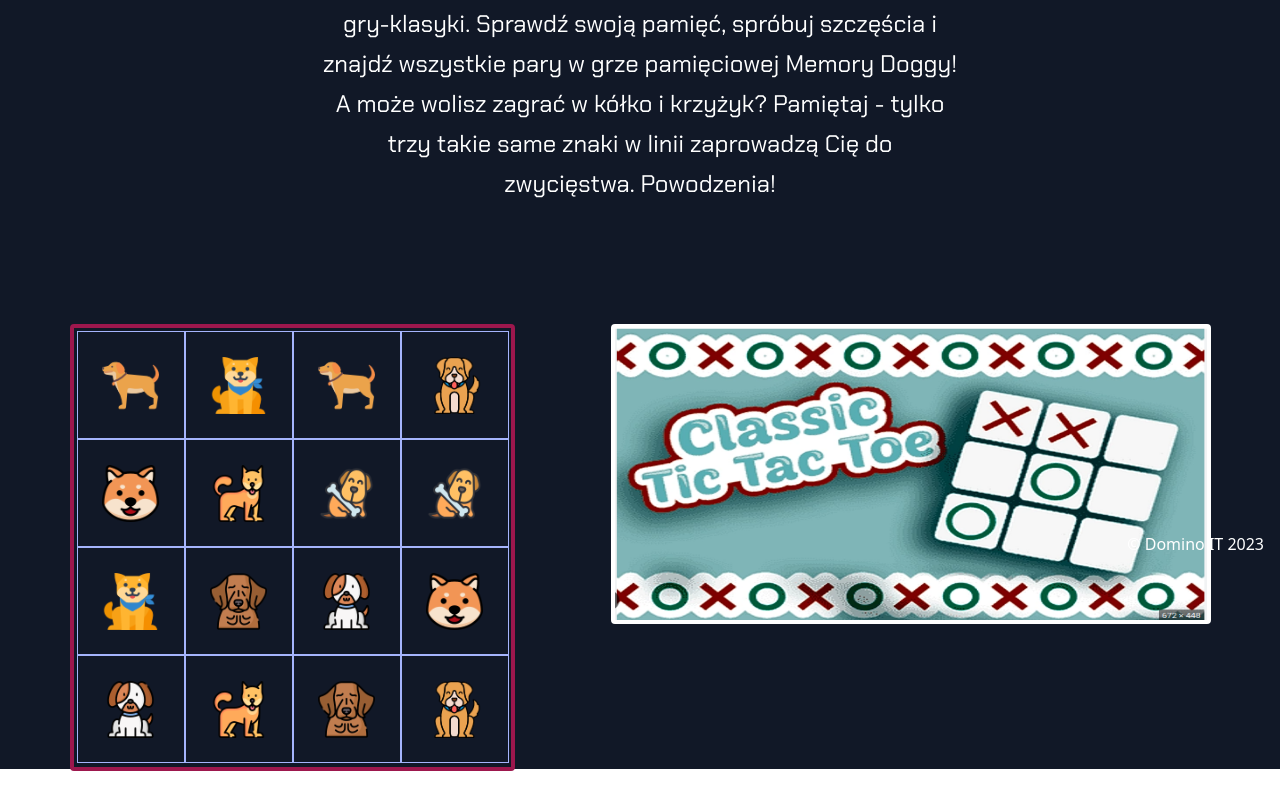
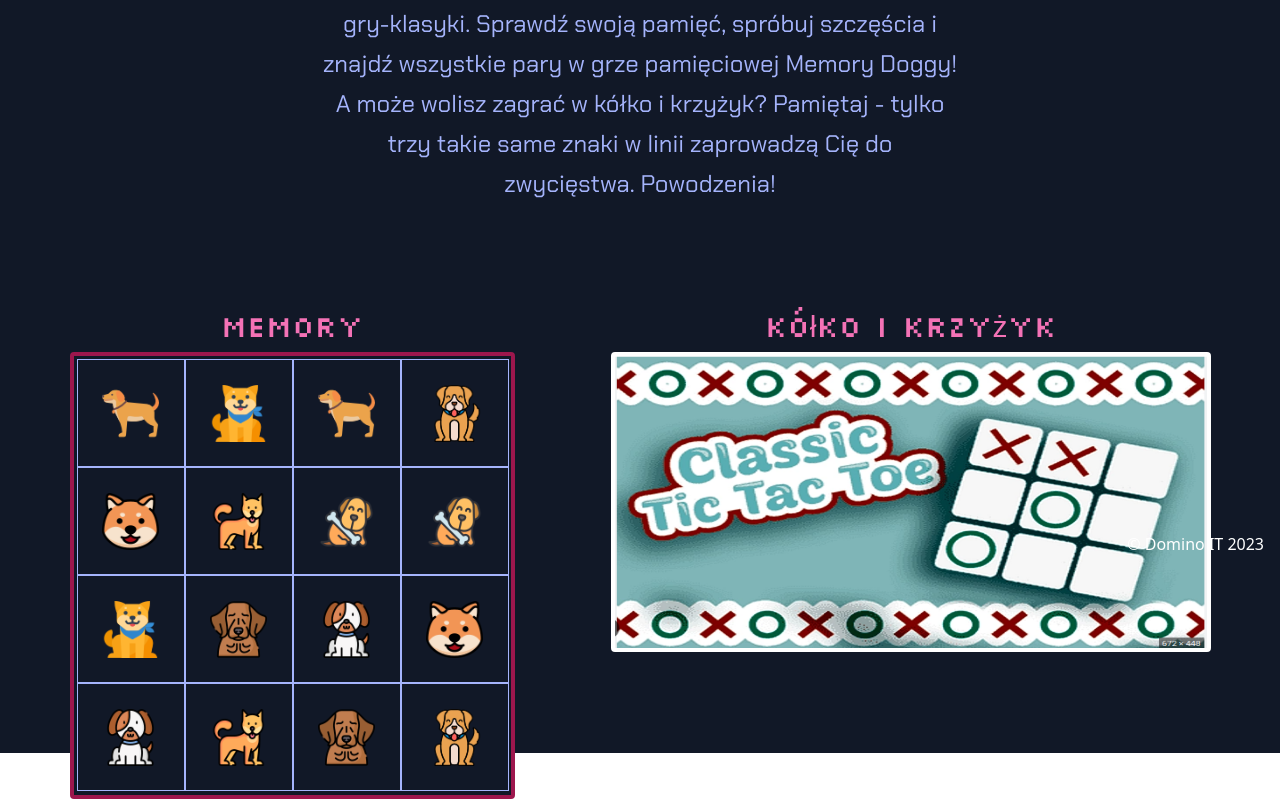
Before and after one commit to DominoxB/Game4You, a Vue app: page / in a window 1280 px wide. Shown: the part 244-1043 px from the top of the page. Before the commit the page ends 1015 px from the top, so only its background shows below. Built offline with nearby package versions, Linux system fonts and the light colour scheme.

Commit message:
feat: change style

```diff
--- a/src/components/atoms/HomeContent.vue
+++ b/src/components/atoms/HomeContent.vue
@@ -1,24 +1,26 @@
 <template>
   <div class="bg-gray-900 my-auto font-chacra">
-    <div class="text-center mt-20 mx-80 pb-10 text-white">
+    <div class="text-center mt-20 mx-80 pb-10 text-indigo-300">
       <span class="text-2xl leading-10">Game4You to miejsce dla ludzi, którzy cenią sobie kultowe gry-klasyki.
         Sprawdź swoją pamięć, spróbuj szczęścia i znajdź wszystkie pary w grze pamięciowej Memory Doggy! A może wolisz zagrać w kółko i
         krzyżyk? Pamiętaj - tylko trzy takie same znaki w linii zaprowadzą Cię do zwycięstwa. Powodzenia!</span>
     </div>
-    <div class="flex justify-center space-x-24 mt-20">
+    <div class="flex justify-center text-center space-x-24 mt-16">
       <router-link to="/MemoryGame">
         <div class="cursor-pointer w-[445px] h-[445px]" @mouseover="hover = true" @mouseleave="hover = false">
-          <video width="445" height="445" autoplay v-if="hover">
+          <span class="font-silk text-pink-400 text-3xl">Memory</span>
+          <video width="445" height="445" autoplay v-if="hover" class="mt2">
             <source src="../videos/memory.mp4">
           </video>
           <img src="@/components/images/mems.png" alt="Memory Game"
-            class="border-4 border-pink-800 rounded" v-else/>
+            class="border-4 border-pink-800 rounded mt-2" v-else/>
         </div>
       </router-link>
       <router-link to="/TicTacToeGame">
-        <div class="transition lease-in-out delay-100 hover:scale-110 cursor-pointer">
+        <div class="cursor-pointer">
+          <span class="font-silk text-pink-400 text-3xl">Kółko i krzyżyk</span>
           <img src="@/components/images/tictactoe.png" alt="Kółko i krzyżyk"
-            class="w-[600px] h-[300px] border-4 border-white rounded" />
+            class="w-[600px] h-[300px] border-4 border-white rounded mt-2"/>
         </div>
       </router-link>
     </div>
```
